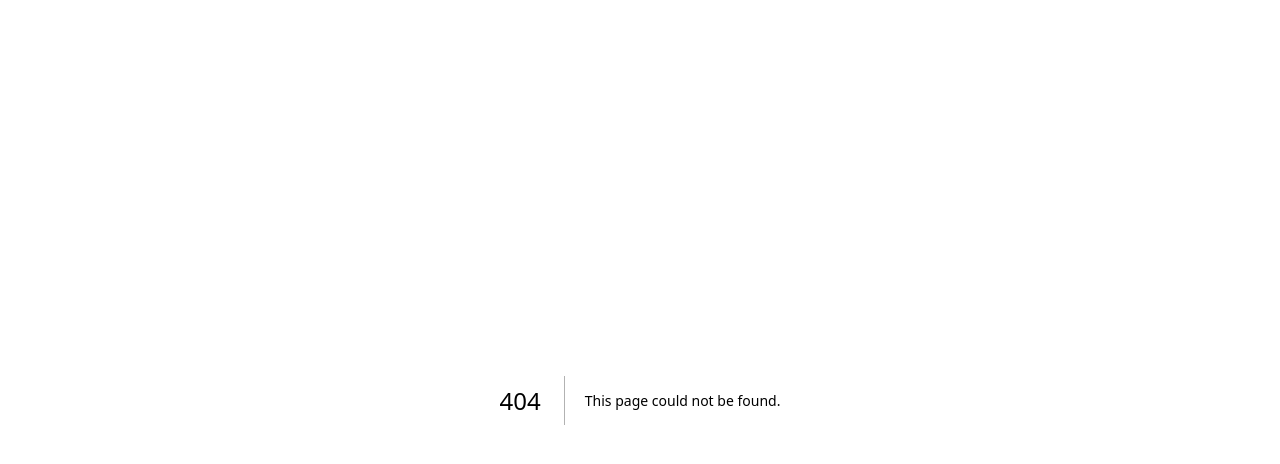
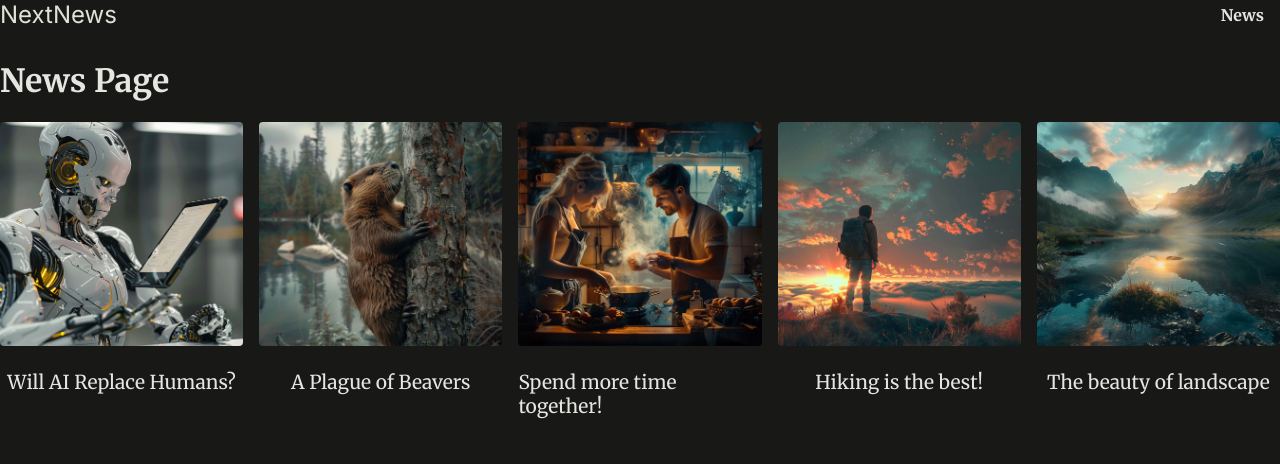
Before and after one commit to dinotutic/routing_and_rendering, a Next.js app: page /news in a window 1280 px wide. Before the commit this address had no page. Shown: the top 464 px of the page. Built offline with nearby package versions, Linux system fonts and the light colour scheme.

Commit message:
Added dummy articles and improved /news and /news/newsSlug page

```diff
--- a/app/layout.js
+++ b/app/layout.js
@@ -1,14 +1,17 @@
-import './globals.css';
-
+import "./globals.css";
+import MainHeader from "@/components/main-header";
 export const metadata = {
-  title: 'Next.js Page Routing & Rendering',
-  description: 'Learn how to route to different pages.',
-}
+  title: "Next.js Page Routing & Rendering",
+  description: "Learn how to route to different pages.",
+};
 
 export default function RootLayout({ children }) {
- return (
+  return (
     <html lang="en">
-      <body>{children}</body>
+      <body>
+        <MainHeader />
+        {children}
+      </body>
     </html>
-  )
+  );
 }
--- /dev/null
+++ b/app/news/page.js
@@ -0,0 +1,23 @@
+import Link from "next/link";
+import { DUMMY_NEWS } from "@/dummy-news";
+
+export default function NewsPage() {
+  return (
+    <div>
+      <h1>News Page</h1>
+      <ul className="news-list">
+        {DUMMY_NEWS.map((newsItem) => (
+          <li key={newsItem.id}>
+            <Link href={`/news/${newsItem.id}`}>
+              <img
+                src={`/images/news/${newsItem.image}`}
+                alt={newsItem.title}
+              />
+              <span>{newsItem.title}</span>
+            </Link>
+          </li>
+        ))}
+      </ul>
+    </div>
+  );
+}
--- /dev/null
+++ b/components/main-header.js
@@ -0,0 +1,18 @@
+import Link from "next/link";
+
+export default function MainHeader() {
+  return (
+    <header id="main-header">
+      <div id="logo">
+        <Link href="/">NextNews</Link>
+      </div>
+      <nav>
+        <ul>
+          <li>
+            <Link href="/news">News</Link>
+          </li>
+        </ul>
+      </nav>
+    </header>
+  );
+}
--- /dev/null
+++ b/dummy-news.js
@@ -0,0 +1,47 @@
+export const DUMMY_NEWS = [
+  {
+    id: "n1",
+    slug: "will-ai-replace-humans",
+    title: "Will AI Replace Humans?",
+    image: "ai-robot.jpg",
+    date: "2021-07-01",
+    content:
+      "Since late 2022 AI is on the rise and therefore many people worry whether AI will replace humans. The answer is not that simple. AI is a tool that can be used to automate tasks, but it can also be used to augment human capabilities. The future is not set in stone, but it is clear that AI will play a big role in the future. The question is how we will use it.",
+  },
+  {
+    id: "n2",
+    slug: "beaver-plague",
+    title: "A Plague of Beavers",
+    image: "beaver.jpg",
+    date: "2022-05-01",
+    content:
+      "Beavers are taking over the world. They are building dams everywhere and flooding entire cities. What can we do to stop them?",
+  },
+  {
+    id: "n3",
+    slug: "couple-cooking",
+    title: "Spend more time together!",
+    image: "couple-cooking.jpg",
+    date: "2024-03-01",
+    content:
+      "Cooking together is a great way to spend more time with your partner. It is fun and you get to eat something delicious afterwards. What are you waiting for? Get cooking!",
+  },
+  {
+    id: "n4",
+    slug: "hiking",
+    title: "Hiking is the best!",
+    image: "hiking.jpg",
+    date: "2024-01-01",
+    content:
+      "Hiking is a great way to get some exercise and enjoy the great outdoors. It is also a great way to clear your mind and reduce stress. So what are you waiting for? Get out there and start hiking!",
+  },
+  {
+    id: "n5",
+    slug: "landscape",
+    title: "The beauty of landscape",
+    image: "landscape.jpg",
+    date: "2022-07-01",
+    content:
+      "Landscape photography is a great way to capture the beauty of nature. It is also a great way to get outside and enjoy the great outdoors. So what are you waiting for? Get out there and start taking some pictures!",
+  },
+];
```
Also changed, not shown: app/news/[newsSlug]/not-found.js (added, +8 -0 lines), app/news/[newsSlug]/page.js (added, +21 -0 lines), app/not-found.js (added, +8 -0 lines).
